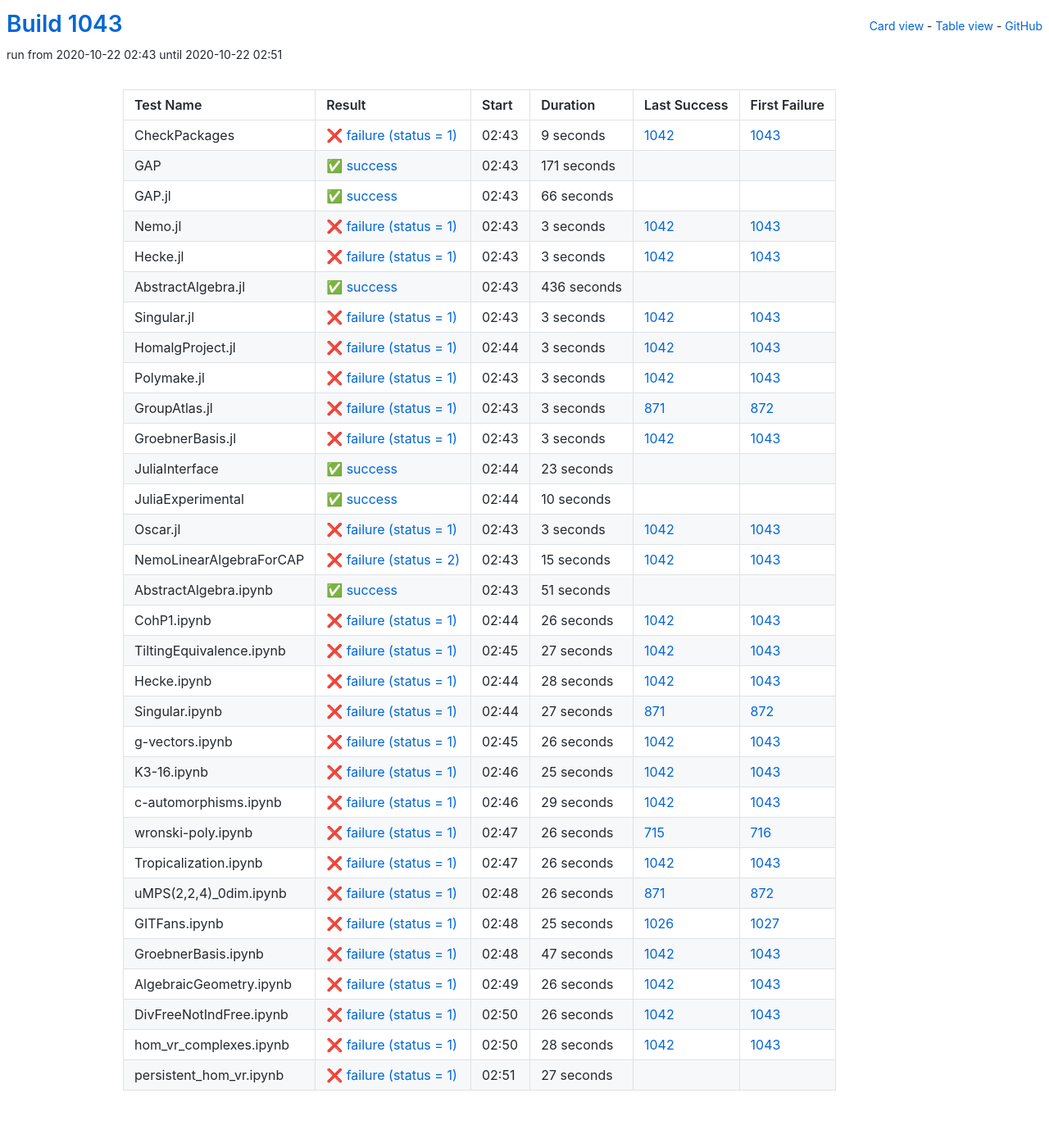
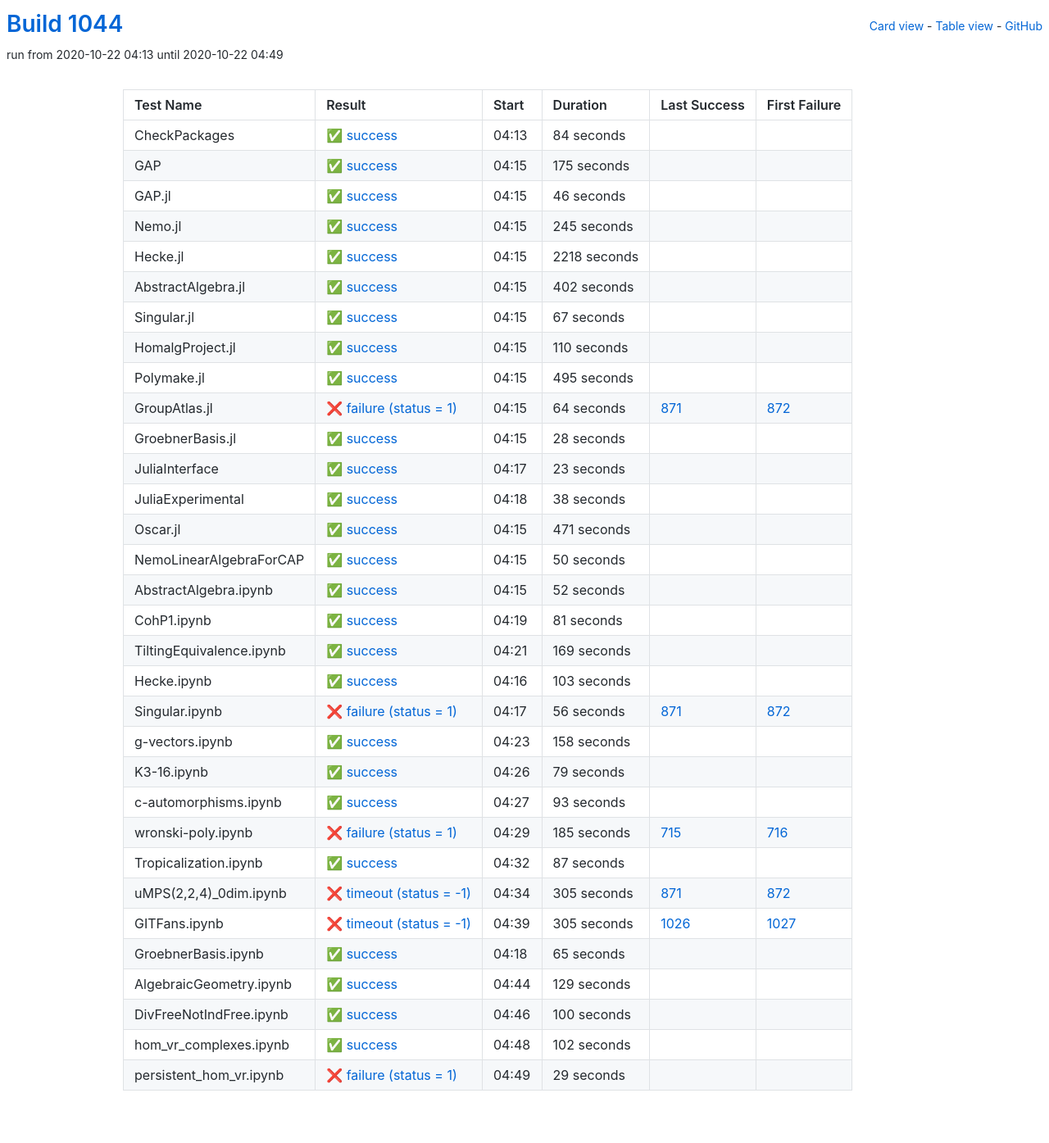
Before and after one commit to oscar-system/oscar-ci-status-stable, a Jekyll site: the page built from table.html, in a window 1280 px wide. Shown: the whole page at 82% size. Built offline with Jekyll 4.4.1, drawn with Linux system fonts in a browser that asks for light colours.

Commit message:
Build #1044

```diff
--- a/_data/ci.yml
+++ b/_data/ci.yml
@@ -1,6 +1,6 @@
 ---
-build: 1043
-build_url: https://oscarci.mathematik.uni-kl.de/job/oscar-stable/1043/
+build: 1044
+build_url: https://oscarci.mathematik.uni-kl.de/job/oscar-stable/1044/
 job: oscar-stable
 organization: oscar-system
 repo: oscar-ci-status-stable
@@ -8,140 +8,140 @@ repourl: https://github.com/oscar-system/oscar-ci-status-stable
 tests:
 - name: CheckPackages
   id: checkpackages
-  log: https://oscarci.mathematik.uni-kl.de/job/oscar-stable/1043/artifact/logs/build-1043/CheckPackages.log
-  start: 2020-10-22 02:43
-  success: false
-  exitcode: 1
-  status: failure
-  duration: 9
-  last_success: 1042
-  last_success_url: https://oscarci.mathematik.uni-kl.de/job/oscar-stable/1042/
-  first_failure: 1043
-  first_failure_url: https://oscarci.mathematik.uni-kl.de/job/oscar-stable/1043/
-- name: GAP
-  id: gap
-  log: https://oscarci.mathematik.uni-kl.de/job/oscar-stable/1043/artifact/logs/build-1043/GAP.log
-  start: 2020-10-22 02:43
+  log: https://oscarci.mathematik.uni-kl.de/job/oscar-stable/1044/artifact/logs/build-1044/CheckPackages.log
+  start: 2020-10-22 04:13
   success: true
   exitcode: 0
   status: success
-  duration: 171
+  duration: 84
+  last_success: false
+  last_success_url:
+  first_failure: false
+  first_failure_url:
+- name: GAP
+  id: gap
+  log: https://oscarci.mathematik.uni-kl.de/job/oscar-stable/1044/artifact/logs/build-1044/GAP.log
+  start: 2020-10-22 04:15
+  success: true
+  exitcode: 0
+  status: success
+  duration: 175
   last_success: false
   last_success_url:
   first_failure: false
   first_failure_url:
 - name: GAP.jl
   id: gap-jl
-  log: https://oscarci.mathematik.uni-kl.de/job/oscar-stable/1043/artifact/logs/build-1043/GAP.jl.log
-  start: 2020-10-22 02:43
+  log: https://oscarci.mathematik.uni-kl.de/job/oscar-stable/1044/artifact/logs/build-1044/GAP.jl.log
+  start: 2020-10-22 04:15
   success: true
   exitcode: 0
   status: success
-  duration: 66
+  duration: 46
   last_success: false
   last_success_url:
   first_failure: false
   first_failure_url:
 - name: Nemo.jl
   id: nemo-jl
-  log: https://oscarci.mathematik.uni-kl.de/job/oscar-stable/1043/artifact/logs/build-1043/Nemo.jl.log
-  start: 2020-10-22 02:43
-  success: false
-  exitcode: 1
-  status: failure
-  duration: 3
-  last_success: 1042
-  last_success_url: https://oscarci.mathematik.uni-kl.de/job/oscar-stable/1042/
-  first_failure: 1043
-  first_failure_url: https://oscarci.mathematik.uni-kl.de/job/oscar-stable/1043/
-- name: Hecke.jl
-  id: hecke-jl
-  log: https://oscarci.mathematik.uni-kl.de/job/oscar-stable/1043/artifact/logs/build-1043/Hecke.jl.log
-  start: 2020-10-22 02:43
-  success: false
-  exitcode: 1
-  status: failure
-  duration: 3
-  last_success: 1042
-  last_success_url: https://oscarci.mathematik.uni-kl.de/job/oscar-stable/1042/
-  first_failure: 1043
-  first_failure_url: https://oscarci.mathematik.uni-kl.de/job/oscar-stable/1043/
-- name: AbstractAlgebra.jl
-  id: abstractalgebra-jl
-  log: https://oscarci.mathematik.uni-kl.de/job/oscar-stable/1043/artifact/logs/build-1043/AbstractAlgebra.jl.log
-  start: 2020-10-22 02:43
+  log: https://oscarci.mathematik.uni-kl.de/job/oscar-stable/1044/artifact/logs/build-1044/Nemo.jl.log
+  start: 2020-10-22 04:15
   success: true
   exitcode: 0
   status: success
-  duration: 436
+  duration: 245
+  last_success: false
+  last_success_url:
+  first_failure: false
+  first_failure_url:
+- name: Hecke.jl
+  id: hecke-jl
+  log: https://oscarci.mathematik.uni-kl.de/job/oscar-stable/1044/artifact/logs/build-1044/Hecke.jl.log
+  start: 2020-10-22 04:15
+  success: true
+  exitcode: 0
+  status: success
+  duration: 2218
+  last_success: false
+  last_success_url:
+  first_failure: false
+  first_failure_url:
+- name: AbstractAlgebra.jl
+  id: abstractalgebra-jl
+  log: https://oscarci.mathematik.uni-kl.de/job/oscar-stable/1044/artifact/logs/build-1044/AbstractAlgebra.jl.log
+  start: 2020-10-22 04:15
+  success: true
+  exitcode: 0
+  status: success
+  duration: 402
   last_success: false
   last_success_url:
   first_failure: false
   first_failure_url:
 - name: Singular.jl
   id: singular-jl
-  log: https://oscarci.mathematik.uni-kl.de/job/oscar-stable/1043/artifact/logs/build-1043/Singular.jl.log
-  start: 2020-10-22 02:43
+  log: https://oscarci.mathematik.uni-kl.de/job/oscar-stable/1044/artifact/logs/build-1044/Singular.jl.log
+  start: 2020-10-22 04:15
+  success: true
+  exitcode: 0
+  status: success
+  duration: 67
+  last_success: false
+  last_success_url:
+  first_failure: false
+  first_failure_url:
+- name: HomalgProject.jl
+  id: homalgproject-jl
+  log: https://oscarci.mathematik.uni-kl.de/job/oscar-stable/1044/artifact/logs/build-1044/HomalgProject.jl.log
+  start: 2020-10-22 04:15
+  success: true
+  exitcode: 0
+  status: success
+  duration: 110
+  last_success: false
+  last_success_url:
+  first_failure: false
+  first_failure_url:
+- name: Polymake.jl
+  id: polymake-jl
+  log: https://oscarci.mathematik.uni-kl.de/job/oscar-stable/1044/artifact/logs/build-1044/Polymake.jl.log
+  start: 2020-10-22 04:15
+  success: true
+  exitcode: 0
+  status: success
+  duration: 495
+  last_success: false
+  last_success_url:
+  first_failure: false
+  first_failure_url:
+- name: GroupAtlas.jl
+  id: groupatlas-jl
+  log: https://oscarci.mathematik.uni-kl.de/job/oscar-stable/1044/artifact/logs/build-1044/GroupAtlas.jl.log
+  start: 2020-10-22 04:15
   success: false
   exitcode: 1
   status: failure
-  duration: 3
-  last_success: 1042
-  last_success_url: https://oscarci.mathematik.uni-kl.de/job/oscar-stable/1042/
-  first_failure: 1043
-  first_failure_url: https://oscarci.mathematik.uni-kl.de/job/oscar-stable/1043/
-- name: HomalgProject.jl
-  id: homalgproject-jl
-  log: https://oscarci.mathematik.uni-kl.de/job/oscar-stable/1043/artifact/logs/build-1043/HomalgProject.jl.log
-  start: 2020-10-22 02:44
-  success: false
-  exitcode: 1
-  status: failure
-  duration: 3
-  last_success: 1042
-  last_success_url: https://oscarci.mathematik.uni-kl.de/job/oscar-stable/1042/
-  first_failure: 1043
-  first_failure_url: https://oscarci.mathematik.uni-kl.de/job/oscar-stable/1043/
-- name: Polymake.jl
-  id: polymake-jl
-  log: https://oscarci.mathematik.uni-kl.de/job/oscar-stable/1043/artifact/logs/build-1043/Polymake.jl.log
-  start: 2020-10-22 02:43
-  success: false
-  exitcode: 1
-  status: failure
-  duration: 3
-  last_success: 1042
-  last_success_url: https://oscarci.mathematik.uni-kl.de/job/oscar-stable/1042/
-  first_failure: 1043
-  first_failure_url: https://oscarci.mathematik.uni-kl.de/job/oscar-stable/1043/
-- name: GroupAtlas.jl
-  id: groupatlas-jl
-  log: https://oscarci.mathematik.uni-kl.de/job/oscar-stable/1043/artifact/logs/build-1043/GroupAtlas.jl.log
-  start: 2020-10-22 02:43
-  success: false
-  exitcode: 1
-  status: failure
-  duration: 3
+  duration: 64
   last_success: 871
   last_success_url: https://oscarci.mathematik.uni-kl.de/job/oscar-stable/871/
   first_failure: 872
   first_failure_url: https://oscarci.mathematik.uni-kl.de/job/oscar-stable/872/
 - name: GroebnerBasis.jl
   id: groebnerbasis-jl
-  log: https://oscarci.mathematik.uni-kl.de/job/oscar-stable/1043/artifact/logs/build-1043/GroebnerBasis.jl.log
-  start: 2020-10-22 02:43
-  success: false
-  exitcode: 1
-  status: failure
-  duration: 3
-  last_success: 1042
-  last_success_url: https://oscarci.mathematik.uni-kl.de/job/oscar-stable/1042/
-  first_failure: 1043
-  first_failure_url: https://oscarci.mathematik.uni-kl.de/job/oscar-stable/1043/
+  log: https://oscarci.mathematik.uni-kl.de/job/oscar-stable/1044/artifact/logs/build-1044/GroebnerBasis.jl.log
+  start: 2020-10-22 04:15
+  success: true
+  exitcode: 0
+  status: success
+  duration: 28
+  last_success: false
+  last_success_url:
+  first_failure: false
+  first_failure_url:
 - name: JuliaInterface
   id: juliainterface
-  log: https://oscarci.mathematik.uni-kl.de/job/oscar-stable/1043/artifact/logs/build-1043/JuliaInterface.log
-  start: 2020-10-22 02:44
+  log: https://oscarci.mathematik.uni-kl.de/job/oscar-stable/1044/artifact/logs/build-1044/JuliaInterface.log
+  start: 2020-10-22 04:17
   success: true
   exitcode: 0
   status: success
@@ -152,241 +152,241 @@ tests:
   first_failure_url:
 - name: JuliaExperimental
   id: juliaexperimental
-  log: https://oscarci.mathematik.uni-kl.de/job/oscar-stable/1043/artifact/logs/build-1043/JuliaExperimental.log
-  start: 2020-10-22 02:44
+  log: https://oscarci.mathematik.uni-kl.de/job/oscar-stable/1044/artifact/logs/build-1044/JuliaExperimental.log
+  start: 2020-10-22 04:18
   success: true
   exitcode: 0
   status: success
-  duration: 10
+  duration: 38
   last_success: false
   last_success_url:
   first_failure: false
   first_failure_url:
 - name: Oscar.jl
   id: oscar-jl
-  log: https://oscarci.mathematik.uni-kl.de/job/oscar-stable/1043/artifact/logs/build-1043/Oscar.jl.log
-  start: 2020-10-22 02:43
-  success: false
-  exitcode: 1
-  status: failure
-  duration: 3
-  last_success: 1042
-  last_success_url: https://oscarci.mathematik.uni-kl.de/job/oscar-stable/1042/
-  first_failure: 1043
-  first_failure_url: https://oscarci.mathematik.uni-kl.de/job/oscar-stable/1043/
-- name: NemoLinearAlgebraForCAP
-  id: nemolinearalgebraforcap
-  log: https://oscarci.mathematik.uni-kl.de/job/oscar-stable/1043/artifact/logs/build-1043/NemoLinearAlgebraForCAP.log
-  start: 2020-10-22 02:43
-  success: false
-  exitcode: 2
-  status: failure
-  duration: 15
-  last_success: 1042
-  last_success_url: https://oscarci.mathematik.uni-kl.de/job/oscar-stable/1042/
-  first_failure: 1043
-  first_failure_url: https://oscarci.mathematik.uni-kl.de/job/oscar-stable/1043/
-- name: AbstractAlgebra.ipynb
-  id: abstractalgebra-ipynb
-  log: https://oscarci.mathematik.uni-kl.de/job/oscar-stable/1043/artifact/logs/build-1043/AbstractAlgebra.ipynb.log
-  start: 2020-10-22 02:43
+  log: https://oscarci.mathematik.uni-kl.de/job/oscar-stable/1044/artifact/logs/build-1044/Oscar.jl.log
+  start: 2020-10-22 04:15
   success: true
   exitcode: 0
   status: success
-  duration: 51
+  duration: 471
+  last_success: false
+  last_success_url:
+  first_failure: false
+  first_failure_url:
+- name: NemoLinearAlgebraForCAP
+  id: nemolinearalgebraforcap
+  log: https://oscarci.mathematik.uni-kl.de/job/oscar-stable/1044/artifact/logs/build-1044/NemoLinearAlgebraForCAP.log
+  start: 2020-10-22 04:15
+  success: true
+  exitcode: 0
+  status: success
+  duration: 50
+  last_success: false
+  last_success_url:
+  first_failure: false
+  first_failure_url:
+- name: AbstractAlgebra.ipynb
+  id: abstractalgebra-ipynb
+  log: https://oscarci.mathematik.uni-kl.de/job/oscar-stable/1044/artifact/logs/build-1044/AbstractAlgebra.ipynb.log
+  start: 2020-10-22 04:15
+  success: true
+  exitcode: 0
+  status: success
+  duration: 52
   last_success: false
   last_success_url:
   first_failure: false
   first_failure_url:
 - name: CohP1.ipynb
   id: cohp1-ipynb
-  log: https://oscarci.mathematik.uni-kl.de/job/oscar-stable/1043/artifact/logs/build-1043/CohP1.ipynb.log
-  start: 2020-10-22 02:44
+  log: https://oscarci.mathematik.uni-kl.de/job/oscar-stable/1044/artifact/logs/build-1044/CohP1.ipynb.log
+  start: 2020-10-22 04:19
+  success: true
+  exitcode: 0
+  status: success
+  duration: 81
+  last_success: false
+  last_success_url:
+  first_failure: false
+  first_failure_url:
+- name: TiltingEquivalence.ipynb
+  id: tiltingequivalence-ipynb
+  log: https://oscarci.mathematik.uni-kl.de/job/oscar-stable/1044/artifact/logs/build-1044/TiltingEquivalence.ipynb.log
+  start: 2020-10-22 04:21
+  success: true
+  exitcode: 0
+  status: success
+  duration: 169
+  last_success: false
+  last_success_url:
+  first_failure: false
+  first_failure_url:
+- name: Hecke.ipynb
+  id: hecke-ipynb
+  log: https://oscarci.mathematik.uni-kl.de/job/oscar-stable/1044/artifact/logs/build-1044/Hecke.ipynb.log
+  start: 2020-10-22 04:16
+  success: true
+  exitcode: 0
+  status: success
+  duration: 103
+  last_success: false
+  last_success_url:
+  first_failure: false
+  first_failure_url:
+- name: Singular.ipynb
+  id: singular-ipynb
+  log: https://oscarci.mathematik.uni-kl.de/job/oscar-stable/1044/artifact/logs/build-1044/Singular.ipynb.log
+  start: 2020-10-22 04:17
   success: false
   exitcode: 1
   status: failure
-  duration: 26
-  last_success: 1042
-  last_success_url: https://oscarci.mathematik.uni-kl.de/job/oscar-stable/1042/
-  first_failure: 1043
-  first_failure_url: https://oscarci.mathematik.uni-kl.de/job/oscar-stable/1043/
-- name: TiltingEquivalence.ipynb
-  id: tiltingequivalence-ipynb
-  log: https://oscarci.mathematik.uni-kl.de/job/oscar-stable/1043/artifact/logs/build-1043/TiltingEquivalence.ipynb.log
-  start: 2020-10-22 02:45
-  success: false
-  exitcode: 1
-  status: failure
-  duration: 27
-  last_success: 1042
-  last_success_url: https://oscarci.mathematik.uni-kl.de/job/oscar-stable/1042/
-  first_failure: 1043
-  first_failure_url: https://oscarci.mathematik.uni-kl.de/job/oscar-stable/1043/
-- name: Hecke.ipynb
-  id: hecke-ipynb
-  log: https://oscarci.mathematik.uni-kl.de/job/oscar-stable/1043/artifact/logs/build-1043/Hecke.ipynb.log
-  start: 2020-10-22 02:44
-  success: false
-  exitcode: 1
-  status: failure
-  duration: 28
-  last_success: 1042
-  last_success_url: https://oscarci.mathematik.uni-kl.de/job/oscar-stable/1042/
-  first_failure: 1043
-  first_failure_url: https://oscarci.mathematik.uni-kl.de/job/oscar-stable/1043/
-- name: Singular.ipynb
-  id: singular-ipynb
-  log: https://oscarci.mathematik.uni-kl.de/job/oscar-stable/1043/artifact/logs/build-1043/Singular.ipynb.log
-  start: 2020-10-22 02:44
-  success: false
-  exitcode: 1
-  status: failure
-  duration: 27
+  duration: 56
   last_success: 871
   last_success_url: https://oscarci.mathematik.uni-kl.de/job/oscar-stable/871/
   first_failure: 872
   first_failure_url: https://oscarci.mathematik.uni-kl.de/job/oscar-stable/872/
 - name: g-vectors.ipynb
   id: g-vectors-ipynb
-  log: https://oscarci.mathematik.uni-kl.de/job/oscar-stable/1043/artifact/logs/build-1043/g-vectors.ipynb.log
-  start: 2020-10-22 02:45
+  log: https://oscarci.mathematik.uni-kl.de/job/oscar-stable/1044/artifact/logs/build-1044/g-vectors.ipynb.log
+  start: 2020-10-22 04:23
+  success: true
+  exitcode: 0
+  status: success
+  duration: 158
+  last_success: false
+  last_success_url:
+  first_failure: false
+  first_failure_url:
+- name: K3-16.ipynb
+  id: k3-16-ipynb
+  log: https://oscarci.mathematik.uni-kl.de/job/oscar-stable/1044/artifact/logs/build-1044/K3-16.ipynb.log
+  start: 2020-10-22 04:26
+  success: true
+  exitcode: 0
+  status: success
+  duration: 79
+  last_success: false
+  last_success_url:
+  first_failure: false
+  first_failure_url:
+- name: c-automorphisms.ipynb
+  id: c-automorphisms-ipynb
+  log: https://oscarci.mathematik.uni-kl.de/job/oscar-stable/1044/artifact/logs/build-1044/c-automorphisms.ipynb.log
+  start: 2020-10-22 04:27
+  success: true
+  exitcode: 0
+  status: success
+  duration: 93
+  last_success: false
+  last_success_url:
+  first_failure: false
+  first_failure_url:
+- name: wronski-poly.ipynb
+  id: wronski-poly-ipynb
+  log: https://oscarci.mathematik.uni-kl.de/job/oscar-stable/1044/artifact/logs/build-1044/wronski-poly.ipynb.log
+  start: 2020-10-22 04:29
   success: false
   exitcode: 1
   status: failure
-  duration: 26
-  last_success: 1042
-  last_success_url: https://oscarci.mathematik.uni-kl.de/job/oscar-stable/1042/
-  first_failure: 1043
-  first_failure_url: https://oscarci.mathematik.uni-kl.de/job/oscar-stable/1043/
-- name: K3-16.ipynb
-  id: k3-16-ipynb
-  log: https://oscarci.mathematik.uni-kl.de/job/oscar-stable/1043/artifact/logs/build-1043/K3-16.ipynb.log
-  start: 2020-10-22 02:46
-  success: false
-  exitcode: 1
-  status: failure
-  duration: 25
-  last_success: 1042
-  last_success_url: https://oscarci.mathematik.uni-kl.de/job/oscar-stable/1042/
-  first_failure: 1043
-  first_failure_url: https://oscarci.mathematik.uni-kl.de/job/oscar-stable/1043/
-- name: c-automorphisms.ipynb
-  id: c-automorphisms-ipynb
-  log: https://oscarci.mathematik.uni-kl.de/job/oscar-stable/1043/artifact/logs/build-1043/c-automorphisms.ipynb.log
-  start: 2020-10-22 02:46
-  success: false
-  exitcode: 1
-  status: failure
-  duration: 29
-  last_success: 1042
-  last_success_url: https://oscarci.mathematik.uni-kl.de/job/oscar-stable/1042/
-  first_failure: 1043
-  first_failure_url: https://oscarci.mathematik.uni-kl.de/job/oscar-stable/1043/
-- name: wronski-poly.ipynb
-  id: wronski-poly-ipynb
-  log: https://oscarci.mathematik.uni-kl.de/job/oscar-stable/1043/artifact/logs/build-1043/wronski-poly.ipynb.log
-  start: 2020-10-22 02:47
-  success: false
-  exitcode: 1
-  status: failure
-  duration: 26
+  duration: 185
   last_success: 715
   last_success_url: https://oscarci.mathematik.uni-kl.de/job/oscar-stable/715/
   first_failure: 716
   first_failure_url: https://oscarci.mathematik.uni-kl.de/job/oscar-stable/716/
 - name: Tropicalization.ipynb
   id: tropicalization-ipynb
-  log: https://oscarci.mathematik.uni-kl.de/job/oscar-stable/1043/artifact/logs/build-1043/Tropicalization.ipynb.log
-  start: 2020-10-22 02:47
-  success: false
-  exitcode: 1
-  status: failure
-  duration: 26
-  last_success: 1042
-  last_success_url: https://oscarci.mathematik.uni-kl.de/job/oscar-stable/1042/
-  first_failure: 1043
-  first_failure_url: https://oscarci.mathematik.uni-kl.de/job/oscar-stable/1043/
+  log: https://oscarci.mathematik.uni-kl.de/job/oscar-stable/1044/artifact/logs/build-1044/Tropicalization.ipynb.log
+  start: 2020-10-22 04:32
+  success: true
+  exitcode: 0
+  status: success
+  duration: 87
+  last_success: false
+  last_success_url:
+  first_failure: false
+  first_failure_url:
 - name: uMPS(2,2,4)_0dim.ipynb
   id: umps-2-2-4-0dim-ipynb
-  log: https://oscarci.mathematik.uni-kl.de/job/oscar-stable/1043/artifact/logs/build-1043/uMPS-2-2-4-_0dim.ipynb.log
-  start: 2020-10-22 02:48
+  log: https://oscarci.mathematik.uni-kl.de/job/oscar-stable/1044/artifact/logs/build-1044/uMPS-2-2-4-_0dim.ipynb.log
+  start: 2020-10-22 04:34
   success: false
-  exitcode: 1
-  status: failure
-  duration: 26
+  exitcode: -1
+  status: timeout
+  duration: 305
   last_success: 871
   last_success_url: https://oscarci.mathematik.uni-kl.de/job/oscar-stable/871/
   first_failure: 872
   first_failure_url: https://oscarci.mathematik.uni-kl.de/job/oscar-stable/872/
 - name: GITFans.ipynb
   id: gitfans-ipynb
-  log: https://oscarci.mathematik.uni-kl.de/job/oscar-stable/1043/artifact/logs/build-1043/GITFans.ipynb.log
-  start: 2020-10-22 02:48
+  log: https://oscarci.mathematik.uni-kl.de/job/oscar-stable/1044/artifact/logs/build-1044/GITFans.ipynb.log
+  start: 2020-10-22 04:39
   success: false
-  exitcode: 1
-  status: failure
-  duration: 25
+  exitcode: -1
+  status: timeout
+  duration: 305
   last_success: 1026
   last_success_url: https://oscarci.mathematik.uni-kl.de/job/oscar-stable/1026/
   first_failure: 1027
   first_failure_url: https://oscarci.mathematik.uni-kl.de/job/oscar-stable/1027/
 - name: GroebnerBasis.ipynb
   id: groebnerbasis-ipynb
-  log: https://oscarci.mathematik.uni-kl.de/job/oscar-stable/1043/artifact/logs/build-1043/GroebnerBasis.ipynb.log
-  start: 2020-10-22 02:48
-  success: false
-  exitcode: 1
-  status: failure
-  duration: 47
-  last_success: 1042
-  last_success_url: https://oscarci.mathematik.uni-kl.de/job/oscar-stable/1042/
-  first_failure: 1043
-  first_failure_url: https://oscarci.mathematik.uni-kl.de/job/oscar-stable/1043/
-- name: AlgebraicGeometry.ipynb
-  id: algebraicgeometry-ipynb
-  log: https://oscarci.mathematik.uni-kl.de/job/oscar-stable/1043/artifact/logs/build-1043/AlgebraicGeometry.ipynb.log
-  start: 2020-10-22 02:49
-  success: false
-  exitcode: 1
-  status: failure
-  duration: 26
-  last_success: 1042
-  last_success_url: https://oscarci.mathematik.uni-kl.de/job/oscar-stable/1042/
-  first_failure: 1043
-  first_failure_url: https://oscarci.mathematik.uni-kl.de/job/oscar-stable/1043/
-- name: DivFreeNotIndFree.ipynb
-  id: divfreenotindfree-ipynb
-  log: https://oscarci.mathematik.uni-kl.de/job/oscar-stable/1043/artifact/logs/build-1043/DivFreeNotIndFree.ipynb.log
-  start: 2020-10-22 02:50
-  success: false
-  exitcode: 1
-  status: failure
-  duration: 26
-  last_success: 1042
-  last_success_url: https://oscarci.mathematik.uni-kl.de/job/oscar-stable/1042/
-  first_failure: 1043
-  first_failure_url: https://oscarci.mathematik.uni-kl.de/job/oscar-stable/1043/
-- name: hom_vr_complexes.ipynb
-  id: hom-vr-complexes-ipynb
-  log: https://oscarci.mathematik.uni-kl.de/job/oscar-stable/1043/artifact/logs/build-1043/hom_vr_complexes.ipynb.log
-  start: 2020-10-22 02:50
-  success: false
-  exitcode: 1
-  status: failure
-  duration: 28
-  last_success: 1042
-  last_success_url: https://oscarci.mathematik.uni-kl.de/job/oscar-stable/1042/
-  first_failure: 1043
-  first_failure_url: https://oscarci.mathematik.uni-kl.de/job/oscar-stable/1043/
-- name: persistent_hom_vr.ipynb
-  id: persistent-hom-vr-ipynb
-  log: https://oscarci.mathematik.uni-kl.de/job/oscar-stable/1043/artifact/logs/build-1043/persistent_hom_vr.ipynb.log
-  start: 2020-10-22 02:51
-  success: false
-  exitcode: 1
-  status: failure
-  duration: 27
+  log: https://oscarci.mathematik.uni-kl.de/job/oscar-stable/1044/artifact/logs/build-1044/GroebnerBasis.ipynb.log
+  start: 2020-10-22 04:18
+  success: true
+  exitcode: 0
+  status: success
+  duration: 65
   last_success: false
   last_success_url:
   first_failure: false
   first_failure_url:
+- name: AlgebraicGeometry.ipynb
+  id: algebraicgeometry-ipynb
+  log: https://oscarci.mathematik.uni-kl.de/job/oscar-stable/1044/artifact/logs/build-1044/AlgebraicGeometry.ipynb.log
+  start: 2020-10-22 04:44
+  success: true
+  exitcode: 0
+  status: success
+  duration: 129
+  last_success: false
+  last_success_url:
+  first_failure: false
+  first_failure_url:
+- name: DivFreeNotIndFree.ipynb
+  id: divfreenotindfree-ipynb
+  log: https://oscarci.mathematik.uni-kl.de/job/oscar-stable/1044/artifact/logs/build-1044/DivFreeNotIndFree.ipynb.log
+  start: 2020-10-22 04:46
+  success: true
+  exitcode: 0
+  status: success
+  duration: 100
+  last_success: false
+  last_success_url:
+  first_failure: false
+  first_failure_url:
+- name: hom_vr_complexes.ipynb
+  id: hom-vr-complexes-ipynb
+  log: https://oscarci.mathematik.uni-kl.de/job/oscar-stable/1044/artifact/logs/build-1044/hom_vr_complexes.ipynb.log
+  start: 2020-10-22 04:48
+  success: true
+  exitcode: 0
+  status: success
+  duration: 102
+  last_success: false
+  last_success_url:
+  first_failure: false
+  first_failure_url:
+- name: persistent_hom_vr.ipynb
+  id: persistent-hom-vr-ipynb
+  log: https://oscarci.mathematik.uni-kl.de/job/oscar-stable/1044/artifact/logs/build-1044/persistent_hom_vr.ipynb.log
+  start: 2020-10-22 04:49
+  success: false
+  exitcode: 1
+  status: failure
+  duration: 29
+  last_success: false
+  last_success_url:
+  first_failure: false
+  first_failure_url:
```
Also changed, not shown: README.md.
